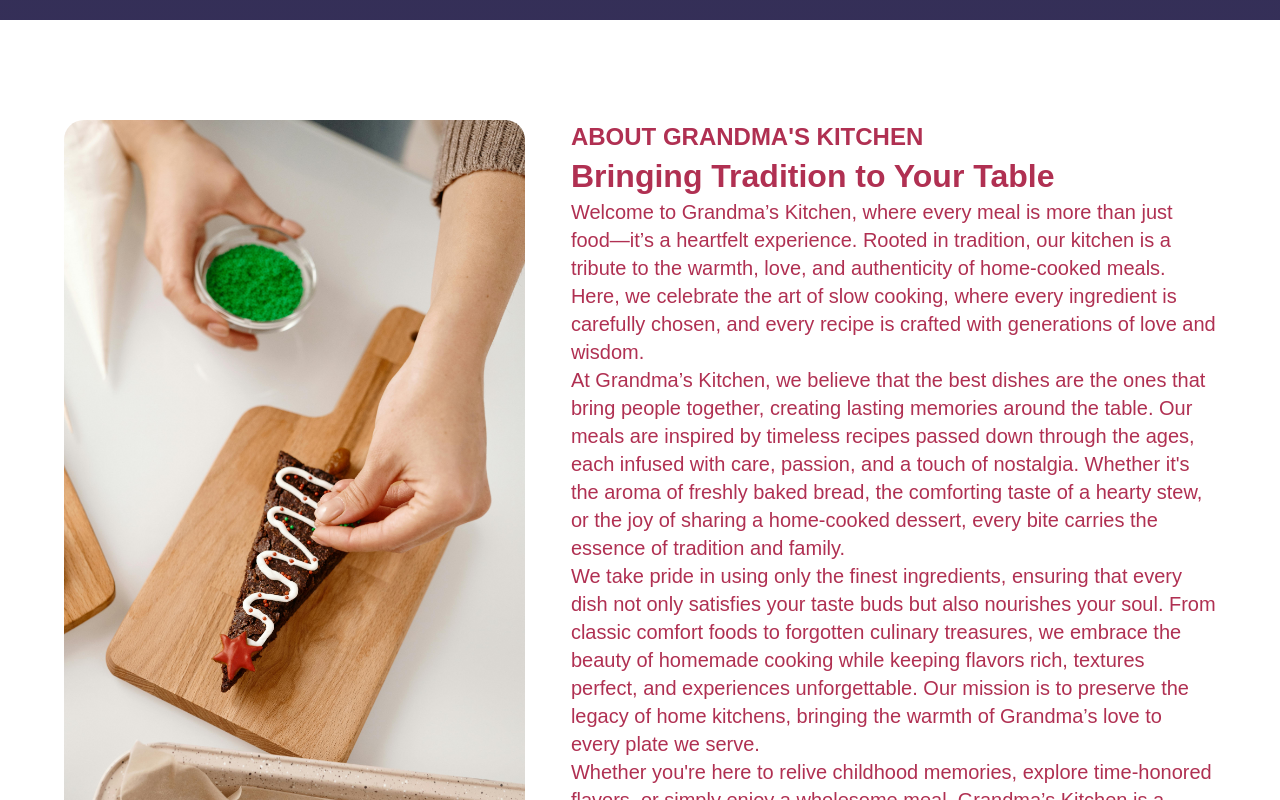
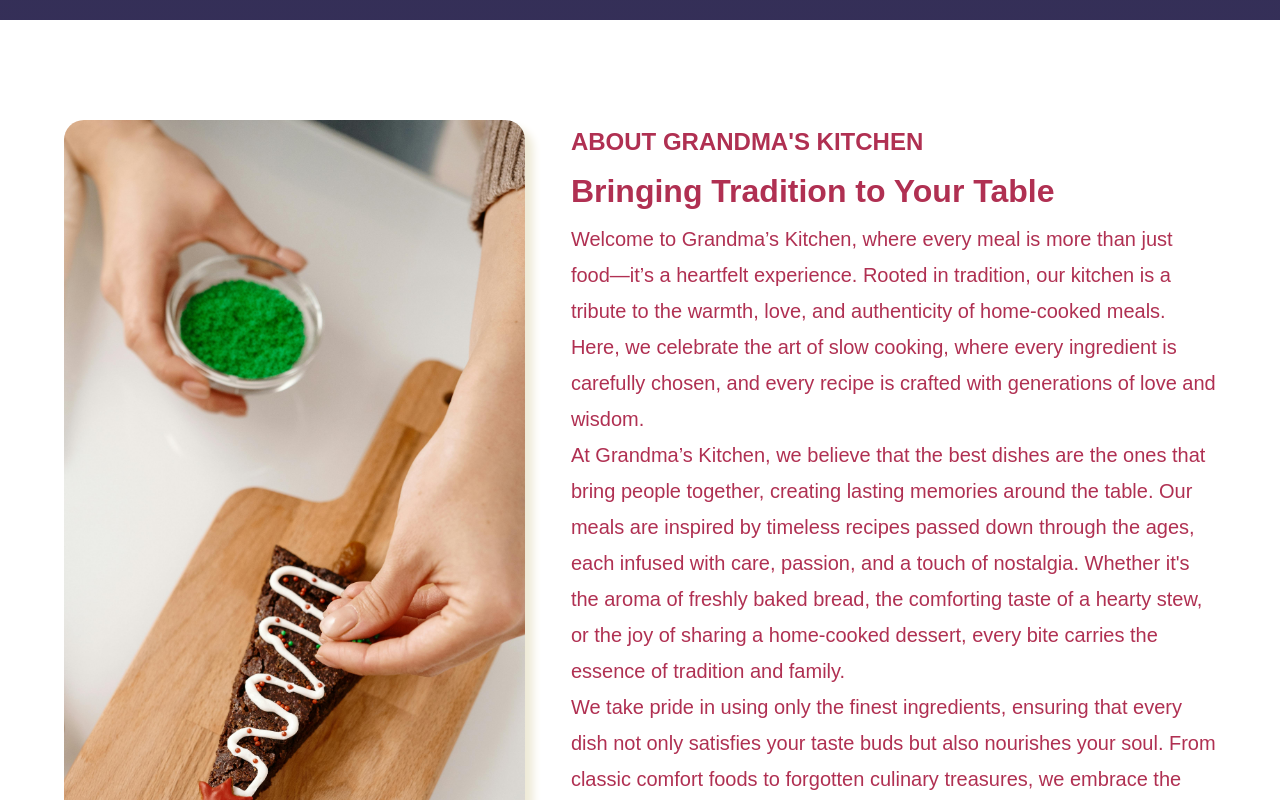
Before and after one commit to PranitaKute/Grandmas-Kitchen, a React (Vite) app: page / in a window 1280 px wide. Shown: the part 780-1580 px from the top of the page. Built offline with nearby package versions, Linux system fonts and the light colour scheme; grey boxes are pictures that could not be loaded.

Commit message:
Update About.css

```diff
--- a/src/Components/About/About.css
+++ b/src/Components/About/About.css
@@ -18,6 +18,7 @@
     height: auto;
     object-fit: cover;
     max-height: 100%;
+    box-shadow: 8px 8px 8px #eeead7;
 }
 
 .about-right{
@@ -25,6 +26,7 @@
     color: #B03052;
     line-height: 1.4;
     justify-content: space-between;
+    line-height: 1.8;
 }
 
 .about-right p{
```
